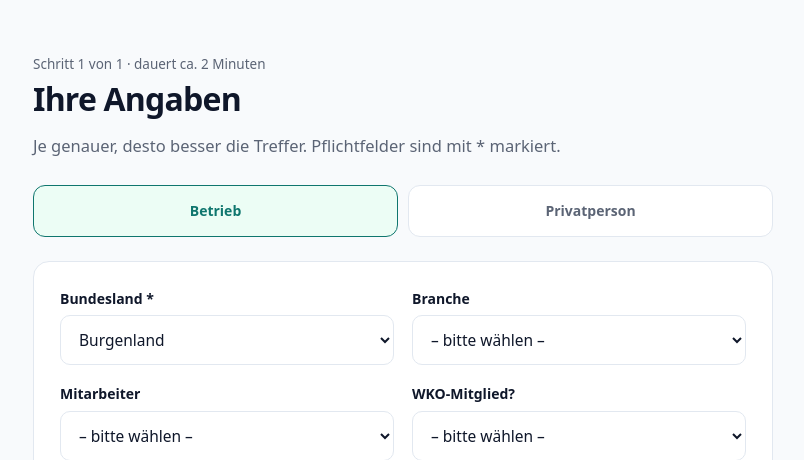
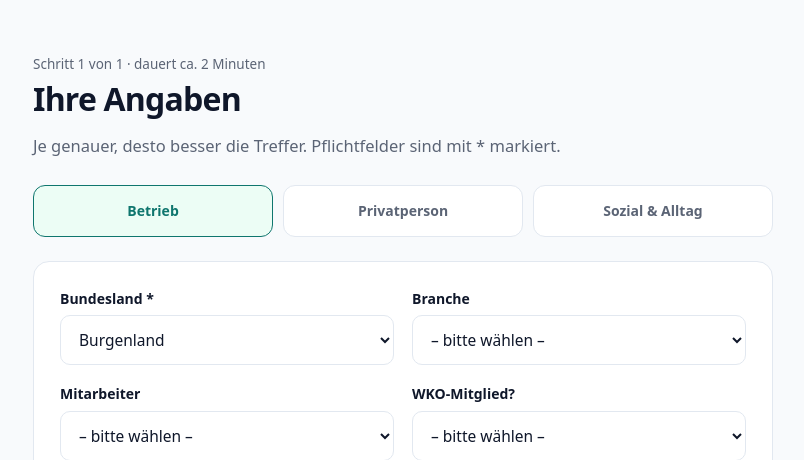
Before and after one commit to balubaerbot/FoerderRadar, a FastAPI app: page /formular in a window 1280 px wide. Shown: the part 82-542 px from the top of the page, without its empty margins (237-1041 px from the left). Run offline with FastAPI, Linux system fonts and the light colour scheme; some libraries are stand-ins or nearby versions.

Commit message:
feat(formular): Standbein Sozial & Alltag im echten Formular
- formular.html: dritten Tab (typ=sozial) + nur-sozial-Abschnitt ergaenzt
  (Bundesland, Lebenssituation, Haushaltsgroesse/-einkommen, Bedarf-Chips);
  generisches Vorhaben-Feld fuer Sozial per .nicht-sozial ausgeblendet.
- style.css: .nur-sozial/.nicht-sozial :has()-Regeln analog Betrieb/Privat.
- main.py: typ=sozial wird angenommen (GET/POST), datenseitig aber als
  typ='privat' gespeichert (DB-Constraint) + thema erzwingt 'sozial';
  neues ProfilIn-Feld lebenssituation, Bedarf-Chips zaehlen als Vorhaben;
  Re-Render bei Fehlern zeigt weiterhin den sozial-Tab.
- vokabular.py: Bedarf-Chips (Heizkostenzuschuss, Pflegegeld, ...) und
  das erzwungene 'sozial'-Vorhaben auf die Thema-Achse gemappt.
- matching_service.py: lebenssituation im Profil-Dict durchgereicht
  (analog familienstand/kinder_im_haushalt, aktuell kein Katalog-Filter).
- init.sql: Spalte profil.lebenssituation + profil_agent-View erweitert.

Volle Testsuite gruen (11 Testskripte, 165 OK/0 FAIL) + Katalog-Validator OK.
Manueller Smoke-Test (GET/POST typ=sozial inkl. DB-Round-Trip) gruen.

```diff
--- a/app/main.py
+++ b/app/main.py
@@ -96,6 +96,11 @@ HEIZUNGEN = ["Fernw\u00e4rme", "Gas", "\u00d6l", "Pellets / Holz", "W\u00e4rmepu
 FAMILIENSTAENDE = ["ledig", "verheiratet / Partnerschaft", "geschieden", "verwitwet"]
 VORHABEN_OPTIONEN = ["Digitalisierung", "Investition", "Schulung", "Energieeffizienz",
                      "Photovoltaik", "Gr\u00fcndung", "Sanierung", "Weiterbildung", "Mobilit\u00e4t"]
+# Drittes Standbein "Sozial & Alltag" (datenseitig: typ='privat' + thema enthaelt 'sozial').
+LEBENSSITUATIONEN = ["Pflege eines Angeh\u00f6rigen", "Kinderbetreuung", "Arbeitssuchend",
+                     "Pension", "Behinderung / Beeintr\u00e4chtigung", "Alleinerziehend"]
+BEDARF_OPTIONEN = ["Heizkostenzuschuss", "Pflegegeld", "Kinderbetreuung", "Wohnbeihilfe",
+                   "Ausbildung", "Barrierefreiheit"]
 
 
 def _render(request, name, ctx=None, status_code=200):
@@ -116,6 +121,7 @@ def _formular_kontext(werte=None, fehler=None, typ="betrieb"):
         "haushaltsgroessen": HAUSHALTSGROESSEN, "einkommensspannen": EINKOMMENSSPANNEN,
         "heizungen": HEIZUNGEN, "familienstaende": FAMILIENSTAENDE,
         "vorhaben_optionen": VORHABEN_OPTIONEN,
+        "lebenssituationen": LEBENSSITUATIONEN, "bedarf_optionen": BEDARF_OPTIONEN,
     }
 
 
@@ -198,6 +204,8 @@ class ProfilIn(BaseModel):
     pflegestufe: Optional[int] = None
     familienstand: Optional[str] = None
     kinder_im_haushalt: Optional[bool] = None
+    # Nur Standbein "Sozial & Alltag" (typ wird dabei datenseitig zu 'privat')
+    lebenssituation: Optional[str] = None
     vorhaben: list[str] = []
     # Freitext "Anliegen" (optional). Wird per LLM in die grobe Achse uebersetzt
     # (fail-soft: ohne Key/bei Fehler bleibt die Chips-Heuristik).
@@ -239,8 +247,8 @@ def _speichere_profil(p: ProfilIn) -> str:
             """
             INSERT INTO profil (typ, region_grob, branche, mitarbeiterklasse, wko_mitglied,
                 wohnsituation, haushaltsgroesse, einkommen_spanne, heizung, pflegestufe,
-                familienstand, kinder_im_haushalt, vorhaben, anliegen, thema)
-            VALUES (%s,%s,%s,%s,%s,%s,%s,%s,%s,%s,%s,%s,%s,%s,%s)
+                familienstand, kinder_im_haushalt, lebenssituation, vorhaben, anliegen, thema)
+            VALUES (%s,%s,%s,%s,%s,%s,%s,%s,%s,%s,%s,%s,%s,%s,%s,%s)
             RETURNING kunde_id
             """,
             (p.typ, regionmod.normalisiere_region(p.region_grob) or p.region_grob,
@@ -248,7 +256,7 @@ def _speichere_profil(p: ProfilIn) -> str:
              # Anzeige-Labels -> kanonische Katalog-Slugs (sonst kein Treffer)
              vok.normalisiere_wohnsituation(p.wohnsituation), p.haushaltsgroesse,
              p.einkommen_spanne, vok.normalisiere_heizung(p.heizung),
-             p.pflegestufe, p.familienstand, p.kinder_im_haushalt,
+             p.pflegestufe, p.familienstand, p.kinder_im_haushalt, p.lebenssituation,
              vorhaben, anliegen, thema),
         )
         kunde_id = cur.fetchone()[0]
@@ -332,25 +340,43 @@ def _maske_email(email):
 
 
 def _profil_aus_formular(form) -> ProfilIn:
-    typ = (form.get("typ") or "betrieb").strip()
-    privat = typ == "privat"
-    region = form.get("region_grob_p") if privat else form.get("region_grob")
+    # Standbein "Sozial & Alltag": UI-typ ist "sozial", datenseitig aber
+    # typ='privat' (DB-Constraint) + thema bekommt zwingend 'sozial'.
+    typ_roh = (form.get("typ") or "betrieb").strip()
+    sozial = typ_roh == "sozial"
+    privat = typ_roh == "privat" or sozial
+    typ = "privat" if sozial else typ_roh
+    if sozial:
+        region = form.get("region_grob_s")
+    elif privat:
+        region = form.get("region_grob_p")
+    else:
+        region = form.get("region_grob")
     pf = (form.get("pflegestufe") or "").strip()
+    # Bedarf-Chips (nur Sozial) zaehlen wie Vorhaben zur Thema-Achse; die
+    # explizite Standbein-Wahl erzwingt zusaetzlich das grobe Thema 'sozial'.
+    vorhaben = list(form.getlist("vorhaben")) + list(form.getlist("bedarf"))
+    if sozial and "sozial" not in vorhaben:
+        vorhaben.append("sozial")
     return ProfilIn(
         typ=typ,
         region_grob=(region or None),
         branche=None if privat else (form.get("branche") or None),
         mitarbeiterklasse=None if privat else (form.get("mitarbeiterklasse") or None),
         wko_mitglied=None if privat else _ja_nein(form.get("wko_mitglied")),
-        wohnsituation=(form.get("wohnsituation") or None) if privat else None,
-        haushaltsgroesse=(form.get("haushaltsgroesse") or None) if privat else None,
-        einkommen_spanne=(form.get("einkommen_spanne") or None) if privat else None,
-        heizung=(form.get("heizung") or None) if privat else None,
-        pflegestufe=(int(pf) if pf.isdigit() else None) if privat else None,
-        familienstand=(form.get("familienstand") or None) if privat else None,
-        kinder_im_haushalt=_ja_nein(form.get("kinder_im_haushalt")) if privat else None,
-        vorhaben=list(form.getlist("vorhaben")),
-        anliegen=((form.get("anliegen") or "").strip() or None),        name=(form.get("name") or "").strip() or None,
+        wohnsituation=(form.get("wohnsituation") or None) if (privat and not sozial) else None,
+        haushaltsgroesse=((form.get("haushaltsgroesse_s") if sozial
+                           else form.get("haushaltsgroesse")) or None) if privat else None,
+        einkommen_spanne=((form.get("einkommen_spanne_s") if sozial
+                           else form.get("einkommen_spanne")) or None) if privat else None,
+        heizung=(form.get("heizung") or None) if (privat and not sozial) else None,
+        pflegestufe=(int(pf) if pf.isdigit() else None) if (privat and not sozial) else None,
+        familienstand=(form.get("familienstand") or None) if (privat and not sozial) else None,
+        kinder_im_haushalt=_ja_nein(form.get("kinder_im_haushalt")) if (privat and not sozial) else None,
+        lebenssituation=(form.get("lebenssituation") or None) if sozial else None,
+        vorhaben=vorhaben,
+        anliegen=((form.get("anliegen") or "").strip() or None),
+        name=(form.get("name") or "").strip() or None,
         email=(form.get("email") or "").strip() or None,
         telefon=(form.get("telefon") or "").strip() or None,
         kanal=(form.get("kanal") or None),
@@ -361,13 +387,14 @@ def _profil_aus_formular(form) -> ProfilIn:
 def _werte_aus_formular(form):
     werte = dict(form)
     werte["vorhaben"] = list(form.getlist("vorhaben"))
+    werte["bedarf"] = list(form.getlist("bedarf"))
     return werte
 
 
 @app.get("/formular")
 def formular(request: Request, typ: str = "betrieb"):
-    return _render(request, "formular.html",
-                   _formular_kontext(typ=("privat" if typ == "privat" else "betrieb")))
+    typ = typ if typ in ("betrieb", "privat", "sozial") else "betrieb"
+    return _render(request, "formular.html", _formular_kontext(typ=typ))
 
 
 @app.post("/formular")
@@ -375,10 +402,15 @@ async def formular_post(request: Request):
     form = await request.form()
     p = _profil_aus_formular(form)
     werte = _werte_aus_formular(form)
+    # Fuers Re-Rendering bei Fehlern zaehlt der vom Nutzer gewaehlte Tab
+    # (sozial), nicht der datenseitig auf 'privat' abgebildete p.typ.
+    typ_anzeige = (form.get("typ") or "betrieb").strip()
+    if typ_anzeige not in ("betrieb", "privat", "sozial"):
+        typ_anzeige = "betrieb"
 
     def _zurueck(fehler):
         return _render(request, "formular.html",
-                       _formular_kontext(werte=werte, fehler=fehler, typ=p.typ),
+                       _formular_kontext(werte=werte, fehler=fehler, typ=typ_anzeige),
                        status_code=400)
 
     if not p.name or not p.email:
--- a/app/static/style.css
+++ b/app/static/style.css
@@ -90,8 +90,12 @@ input:focus,select:focus,textarea:focus{outline:0;border-color:var(--p2)}
 
 /* Betrieb/Privat-Umschaltung rein per CSS */
 .nur-privat{display:none}
+.nur-sozial{display:none}
 body:has(input[name="typ"][value="privat"]:checked) .nur-betrieb{display:none}
 body:has(input[name="typ"][value="privat"]:checked) .nur-privat{display:block}
+body:has(input[name="typ"][value="sozial"]:checked) .nur-betrieb{display:none}
+body:has(input[name="typ"][value="sozial"]:checked) .nur-sozial{display:block}
+body:has(input[name="typ"][value="sozial"]:checked) .nicht-sozial{display:none}
 
 /* Mobil */
 @media (max-width:720px){
--- a/app/templates/formular.html
+++ b/app/templates/formular.html
@@ -14,9 +14,11 @@
   <form method="post" action="/formular" novalidate>
     <div class="tabs">
       <label class="tab"><input type="radio" name="typ" value="betrieb"
-        {% if typ != "privat" %}checked{% endif %}>Betrieb</label>
+        {% if typ not in ("privat", "sozial") %}checked{% endif %}>Betrieb</label>
       <label class="tab"><input type="radio" name="typ" value="privat"
         {% if typ == "privat" %}checked{% endif %}>Privatperson</label>
+      <label class="tab"><input type="radio" name="typ" value="sozial"
+        {% if typ == "sozial" %}checked{% endif %}>Sozial &amp; Alltag</label>
     </div>
 
     <div class="card">
@@ -121,7 +123,49 @@
         </div>
       </div>
 
-      <div class="field"><label>Ihr Vorhaben (Mehrfachauswahl)</label>
+      <!-- ---------------- Sozial & Alltag ---------------- -->
+      <div class="nur-sozial">
+        <div class="grid2">
+          <div class="field"><label for="bundesland_s">Bundesland *</label>
+            <select id="bundesland_s" name="region_grob_s">
+              {% for b in bundeslaender %}
+              <option value="{{ b }}" {% if b == werte.region_grob_s %}selected{% endif %}>{{ b }}</option>
+              {% endfor %}
+            </select></div>
+          <div class="field"><label for="lebenssituation">Lebenssituation</label>
+            <select id="lebenssituation" name="lebenssituation">
+              <option value="">– bitte wählen –</option>
+              {% for x in lebenssituationen %}
+              <option value="{{ x }}" {% if x == werte.lebenssituation %}selected{% endif %}>{{ x }}</option>
+              {% endfor %}
+            </select></div>
+        </div>
+        <div class="grid2">
+          <div class="field"><label for="haushaltsgroesse_s">Haushaltsgröße</label>
+            <select id="haushaltsgroesse_s" name="haushaltsgroesse_s">
+              <option value="">– bitte wählen –</option>
+              {% for x in haushaltsgroessen %}
+              <option value="{{ x }}" {% if x == werte.haushaltsgroesse_s %}selected{% endif %}>{{ x }}</option>
+              {% endfor %}
+            </select></div>
+          <div class="field"><label for="einkommen_spanne_s">Haushaltseinkommen (netto/Monat)</label>
+            <select id="einkommen_spanne_s" name="einkommen_spanne_s">
+              <option value="">– bitte wählen –</option>
+              {% for x in einkommensspannen %}
+              <option value="{{ x }}" {% if x == werte.einkommen_spanne_s %}selected{% endif %}>{{ x }}</option>
+              {% endfor %}
+            </select></div>
+        </div>
+        <div class="field"><label>Wobei brauchen Sie Unterstützung? (Mehrfachauswahl)</label>
+          <div class="chips">
+            {% for v in bedarf_optionen %}
+            <label class="chip"><input type="checkbox" name="bedarf" value="{{ v }}"
+              {% if v in werte.bedarf %}checked{% endif %}>{{ v }}</label>
+            {% endfor %}
+          </div></div>
+      </div>
+
+      <div class="field nicht-sozial"><label>Ihr Vorhaben (Mehrfachauswahl)</label>
         <div class="chips">
           {% for v in vorhaben_optionen %}
           <label class="chip"><input type="checkbox" name="vorhaben" value="{{ v }}"
--- a/src/matching_service.py
+++ b/src/matching_service.py
@@ -122,6 +122,7 @@ def profil_row_to_dict(row: dict) -> dict:
         "pflegestufe": d.get("pflegestufe"),
         "familienstand": d.get("familienstand"),
         "kinder_im_haushalt": d.get("kinder_im_haushalt"),
+        "lebenssituation": d.get("lebenssituation"),
         "vorhaben": vorhaben,
         "themen": vorhaben,
         # Grobe Thema-Achse (WAS): gespeichert (inkl. KI) + aus Vorhaben abgeleitet.
--- a/src/vokabular.py
+++ b/src/vokabular.py
@@ -110,6 +110,14 @@ _THEMA_VORHABEN = {
     "sanierung": ["energie", "wohnen"],
     "daemmung": ["energie", "wohnen"],
     "fenster": ["energie", "wohnen"],
+    # Sozial & Alltag (3. Standbein: zielgruppe=privat + thema=sozial)
+    "sozial": ["sozial"],
+    "heizkostenzuschuss": ["sozial", "energie"],
+    "pflegegeld": ["sozial"],
+    "kinderbetreuung": ["sozial"],
+    "wohnbeihilfe": ["sozial", "wohnen"],
+    "ausbildung": ["sozial", "bildung"],
+    "barrierefreiheit": ["sozial", "wohnen"],
 }
 
 
```
Also changed, not shown: db/init.sql (+6 -1 lines).
